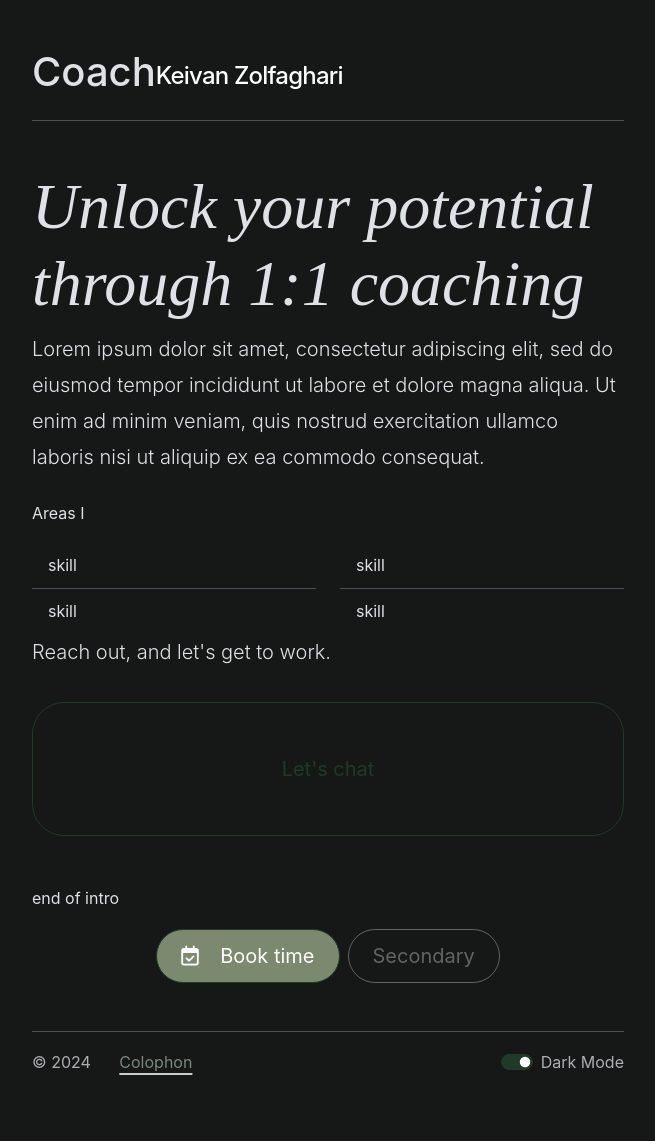
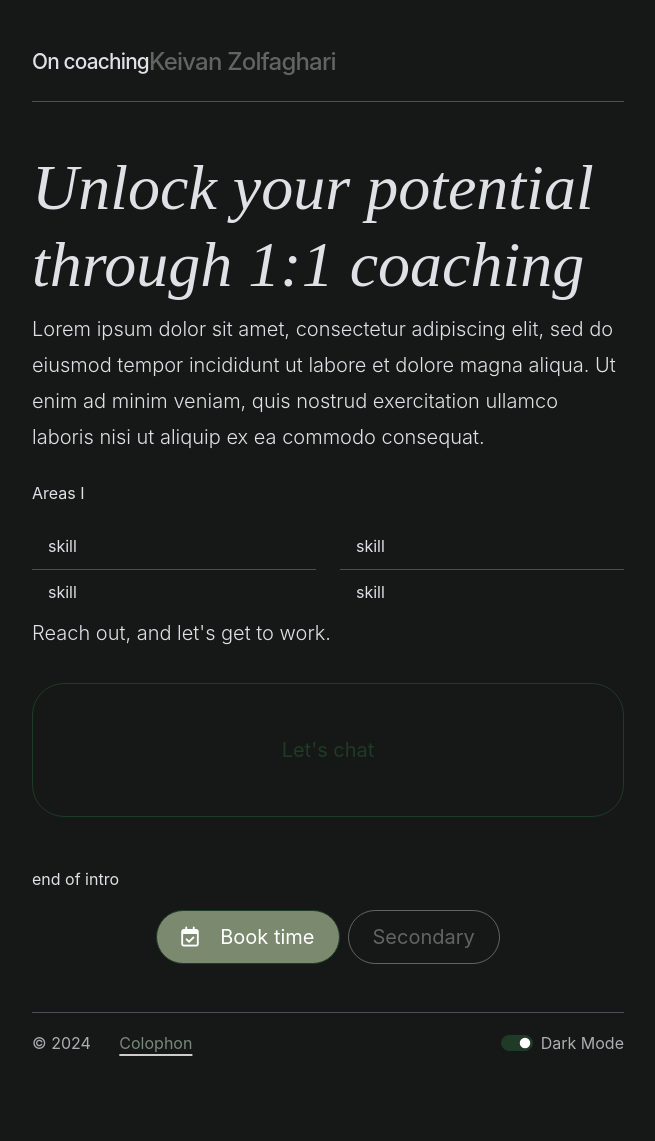
Before and after one commit to keivanz/keivanz.github.io, a Jekyll site: the page built from pages/coach.html, in a window 1280 px wide. Shown: the whole page, without its empty margins (312-967 px from the left). Built offline with Jekyll 4.4.1, drawn with Linux system fonts in a browser that asks for light colours; nearby versions of some CDN libraries; some web fonts are replaced.

Commit message:
updating header to include page name

```diff
--- a/_includes/header.html
+++ b/_includes/header.html
@@ -1,6 +1,6 @@
 <header class="d-flex align-items-center pb-3 mb-5 border-bottom">
-  <h1>{{ page.title }}</h1>
-  <a href="/" class="d-flex align-items-center text-body-emphasis text-decoration-none name_lead">
+  <h1 class="name_lead">{{ page.title }}</h1>
+  <h1><a href="/" class="d-flex align-items-center text-secondary text-decoration-none name_lead">
     <span class="fs-4 fw-medium" style="view-transition-name: sitetitle;">{{ site.title }}</span>
-  </a>
+  </a></h1>
 </header>
--- a/pages/coach.html
+++ b/pages/coach.html
@@ -1,5 +1,5 @@
 ---
 layout: coach
-title: Coach
+title: On coaching
 permalink: /coach/
 ---
```
